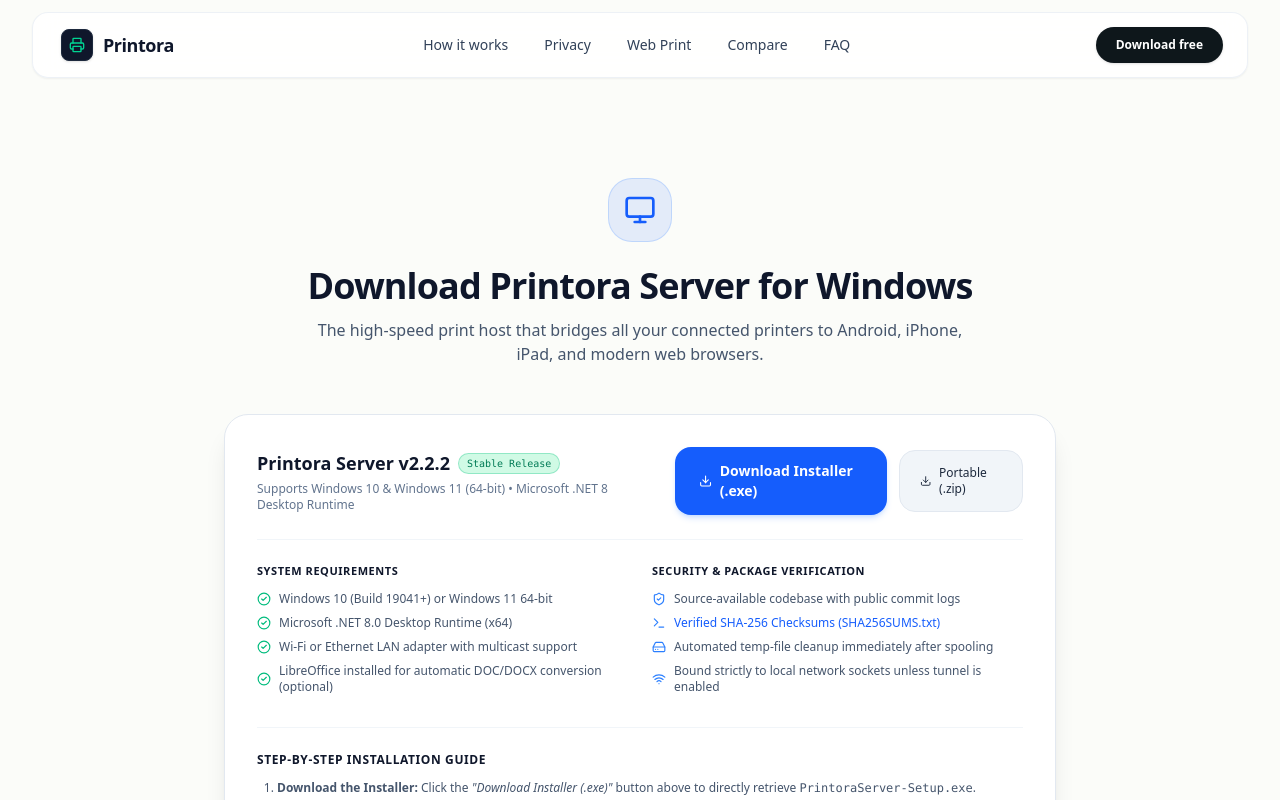
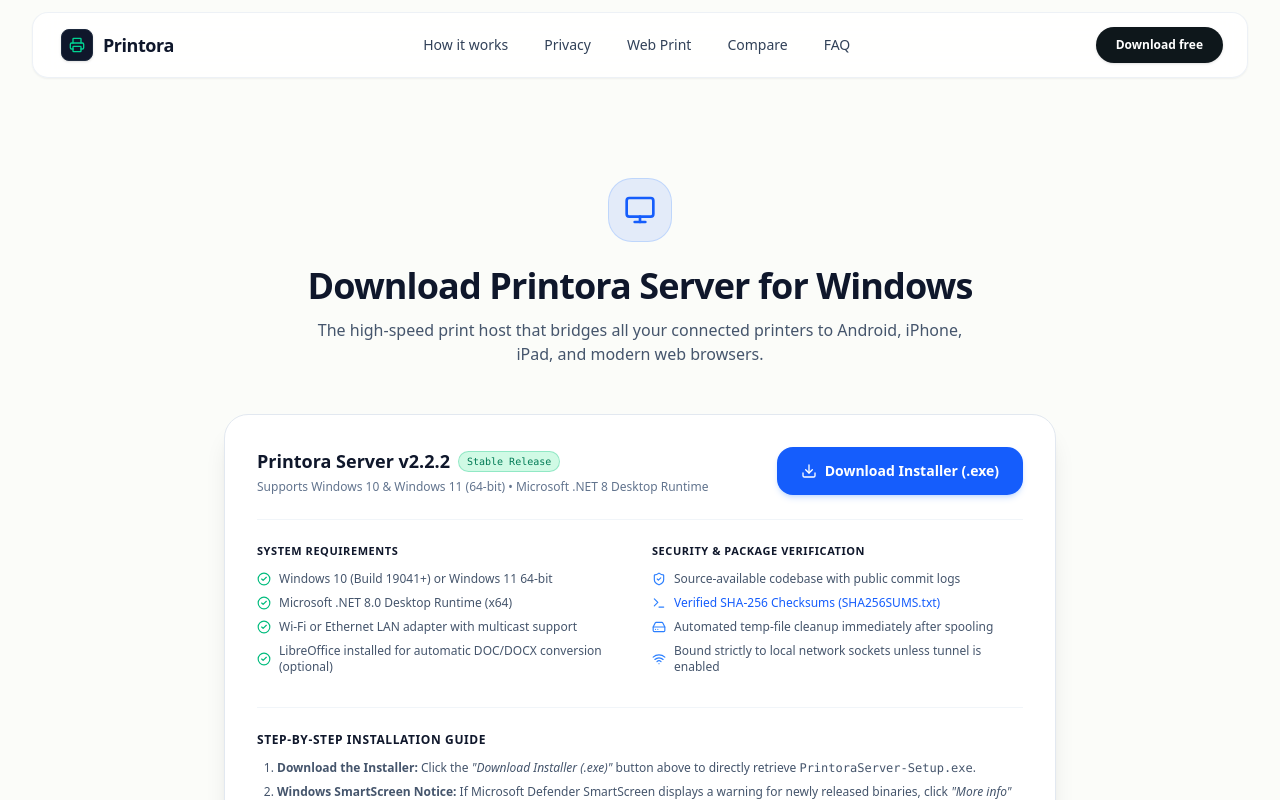
Before and after one commit to sagarsahni6/WifiPrintWebsite, a Next.js app: page /download/windows in a window 1280 px wide. Shown: the top 800 px of the page. Built offline with nearby package versions, Linux system fonts and the light colour scheme.

Commit message:
fix(website): keep only single installer (.exe) download button on Windows download page

```diff
--- a/src/app/download/windows/page.tsx
+++ b/src/app/download/windows/page.tsx
@@ -77,24 +77,14 @@
             </p>
           </div>
 
-          <div className="flex flex-col sm:flex-row items-stretch sm:items-center gap-3 w-full sm:w-auto">
           <a
             href={siteConfig.directWindowsExeUrl}
             download="PrintoraServer-Setup.exe"
-              className="inline-flex items-center justify-center gap-2 px-6 py-3.5 rounded-2xl bg-blue-600 hover:bg-blue-700 text-white font-semibold text-sm shadow-md shadow-blue-500/20 transition-all cursor-pointer"
+            className="w-full sm:w-auto inline-flex items-center justify-center gap-2 px-6 py-3.5 rounded-2xl bg-blue-600 hover:bg-blue-700 text-white font-semibold text-sm shadow-md shadow-blue-500/20 transition-all cursor-pointer"
           >
             <Download className="w-4 h-4" />
             <span>Download Installer (.exe)</span>
           </a>
-            <a
-              href={siteConfig.directWindowsZipUrl}
-              download="PrintoraServer-Windows-v2.2.2.zip"
-              className="inline-flex items-center justify-center gap-2 px-5 py-3.5 rounded-2xl bg-slate-100 hover:bg-slate-200 dark:bg-slate-800 dark:hover:bg-slate-700 text-slate-800 dark:text-slate-200 font-medium text-xs transition-all cursor-pointer border border-slate-200 dark:border-slate-700"
-            >
-              <Download className="w-3.5 h-3.5" />
-              <span>Portable (.zip)</span>
-            </a>
-          </div>
         </div>
 
         {/* System Requirements & Verification Details */}
```
Lines whose indentation alone changed are shown as unchanged.
